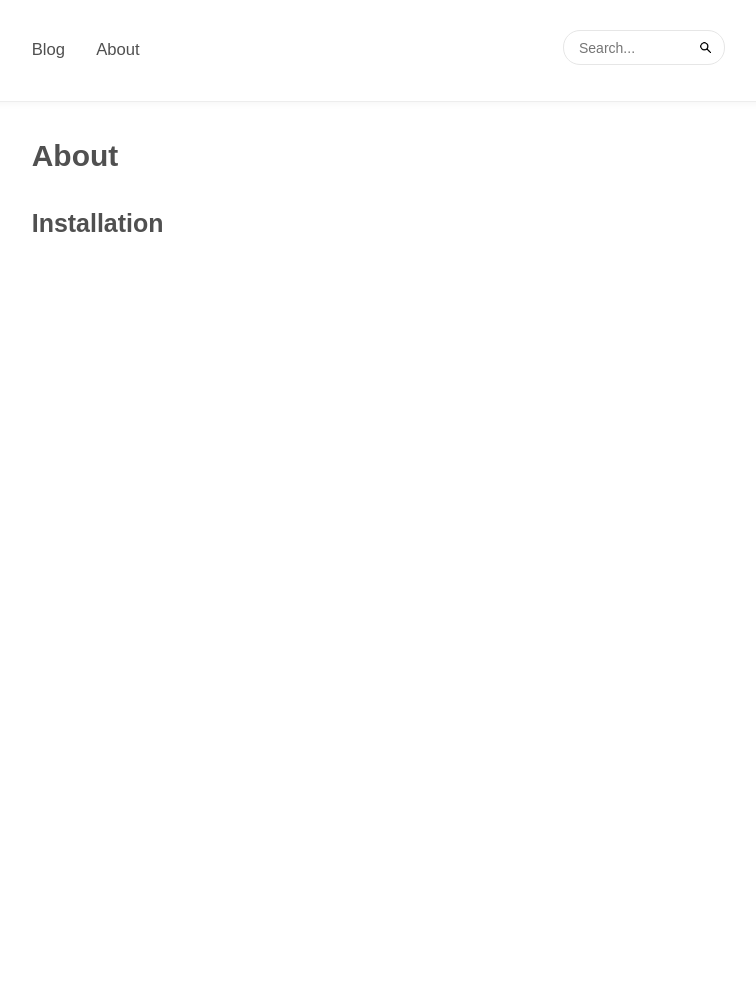
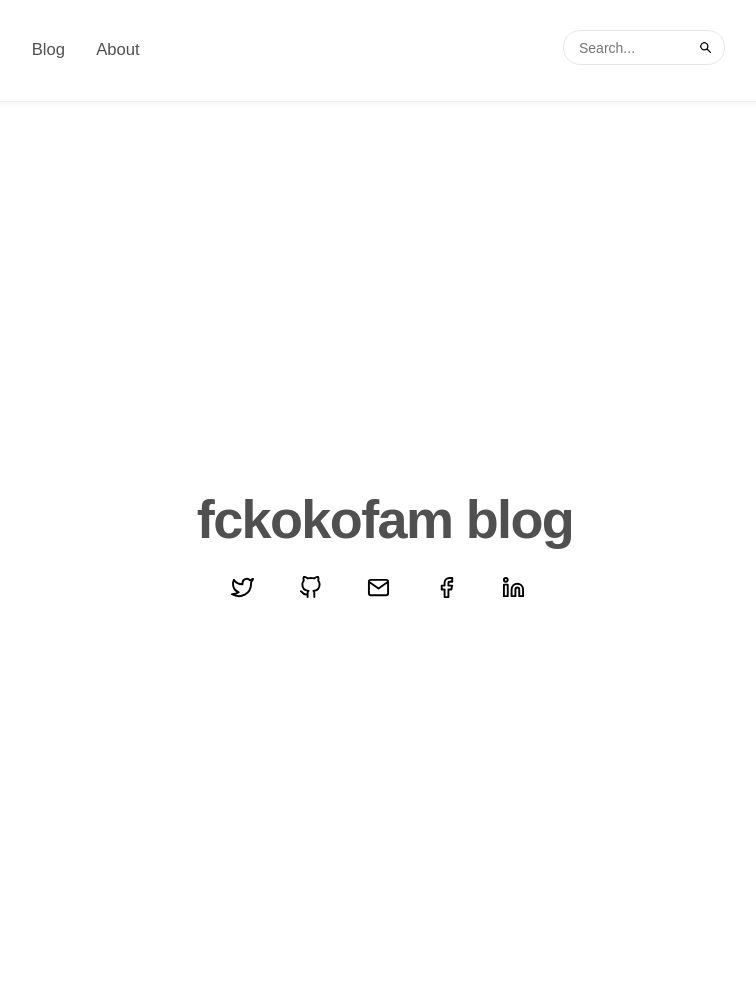
Before and after one commit to fckokofam/fckokofam.github.io, a Jekyll site: the page built from about.md, in a window 1280 px wide. Shown: the whole page, without its empty margins (255-1011 px from the left). Built offline with Jekyll 4.4.1, drawn with Linux system fonts in a browser that asks for light colours; before the commit the page ends 900 px from its top, so only the background shows below that.

Commit message:
update about page

```diff
--- a/_includes/head.html
+++ b/_includes/head.html
@@ -23,7 +23,7 @@
 
   <link href="{{ site.asset_url }}/css/monokai.css" rel="stylesheet" type="text/css"/>
   <link href="{{ site.asset_url }}/lib/magnific-popup.min.css" rel="stylesheet" type="text/css"/>
-
+  <link rel="stylesheet" href="{{ site.asset_url }}/css/about.min.css" />
   <!-- search -->
   <link href="{{ site.asset_url }}/lib/normalize.css" rel="stylesheet" type="text/css"/>
   <!-- 페이지 넘버링 / search -->
--- a/_layouts/page.html
+++ b/_layouts/page.html
@@ -2,7 +2,37 @@
 layout: default
 ---
 <!-- about page -->
-<article>
-  <header><h1><a href="{{ page.url | relative_url }}">{{ page.title }}</a></h1></header>
-  {{ content }}
-</article>
+<div class="splash-container">
+  <div class="splash">
+    <h1>fckokofam blog</h1>
+    <!-- <span class="handle">@fckokofam</span> -->
+
+    <div class="social-icons">
+      <a class="social-icons__link" title="Twitter"
+         href="https://twitter.com/userid"
+         target="_blank" rel="noopener">
+        <div class="social-icons__icon" style="background-image: url('{{ site.asset_url }}/images/twitter.svg')"></div>
+      </a>
+      <a class="social-icons__link" title="GitHub"
+         href="https://github.com/userid"
+         target="_blank" rel="noopener">
+        <div class="social-icons__icon" style="background-image: url('{{ site.asset_url }}/images/github.svg')"></div>
+      </a>
+      <a class="social-icons__link" title="Email"
+         href="mailto:mail@mail.com"
+         target="_blank" rel="noopener">
+        <div class="social-icons__icon" style="background-image: url('{{ site.asset_url }}/images/email.svg')"></div>
+      </a>
+      <a class="social-icons__link" title="Facebook"
+         href="https://facebook.com/userid"
+         target="_blank" rel="noopener">
+        <div class="social-icons__icon" style="background-image: url('{{ site.asset_url }}/images/facebook.svg')"></div>
+      </a>
+      <a class="social-icons__link" title="LinkedIn"
+         href="https://www.linkedin.com/in/userid"
+         target="_blank" rel="noopener">
+        <div class="social-icons__icon" style="background-image: url('{{ site.asset_url }}/images/linkedin.svg')"></div>
+      </a>
+    </div>
+  </div>
+</div>
```
Also changed, not shown: assets/css/about.min.css (added), assets/images/email.svg (added), assets/images/facebook.svg (added), assets/images/github.svg (added), assets/images/gitlab.svg (added), assets/images/instagram.svg (added), assets/images/linkedin.svg (added), assets/images/twitter.svg (added), assets/images/youtube.svg (added).
